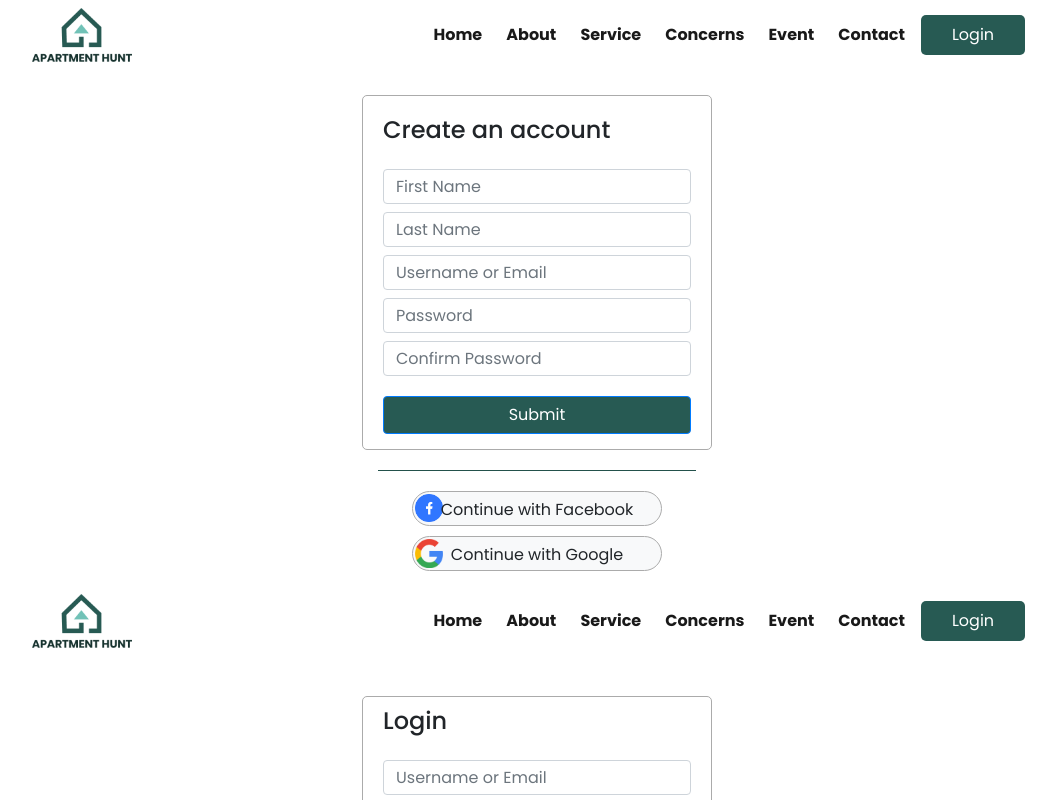
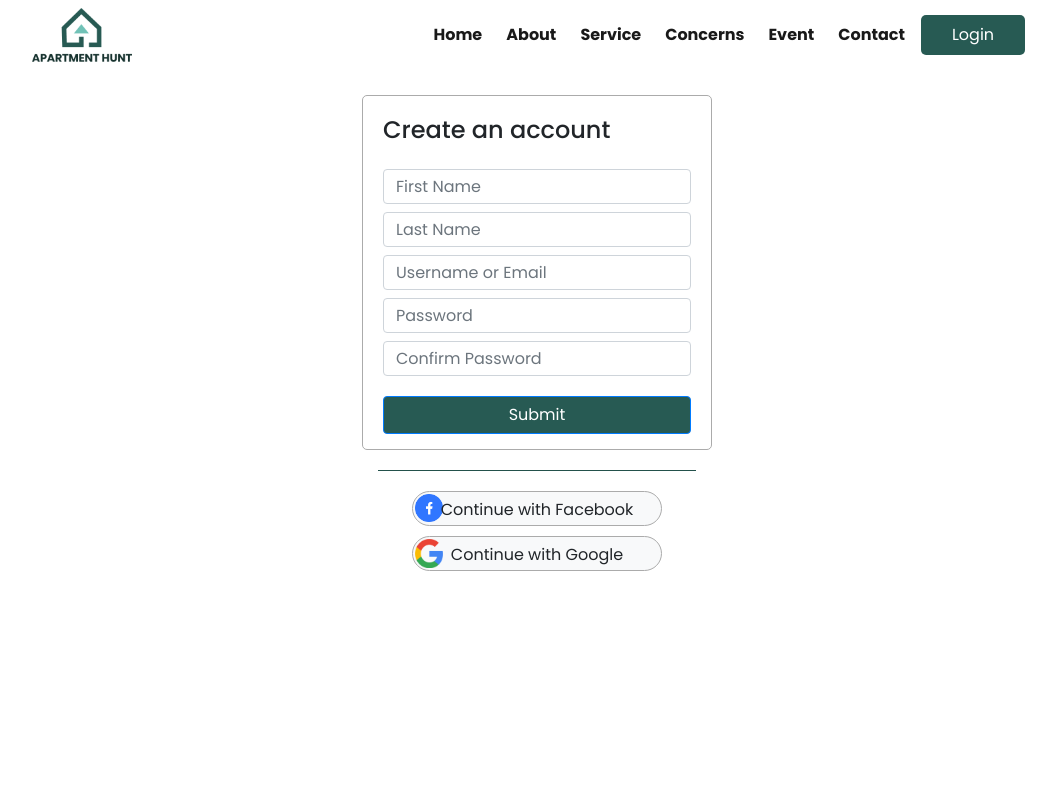
Before and after one commit to ApartmentHunt/apartment-hunt, a React (Create React App) app: page / in a window 1280 px wide. Shown: the top 800 px of the page, without its empty margins (103-1159 px from the left). Built offline with nearby package versions, Linux system fonts and the light colour scheme.

Commit message:
Branching Check!

```diff
--- a/src/App.js
+++ b/src/App.js
@@ -1,11 +1,9 @@
 import "./App.css";
-import Login from "./components/Login/Login";
 import Registration from "./components/Registration/Registration";
 
 function App() {
   return <div>
     <Registration></Registration>
-    <Login></Login>
   </div>;
 }
 export default App;
```
Also changed, not shown: 1 other file (tests, documents, lock files or other folders).
